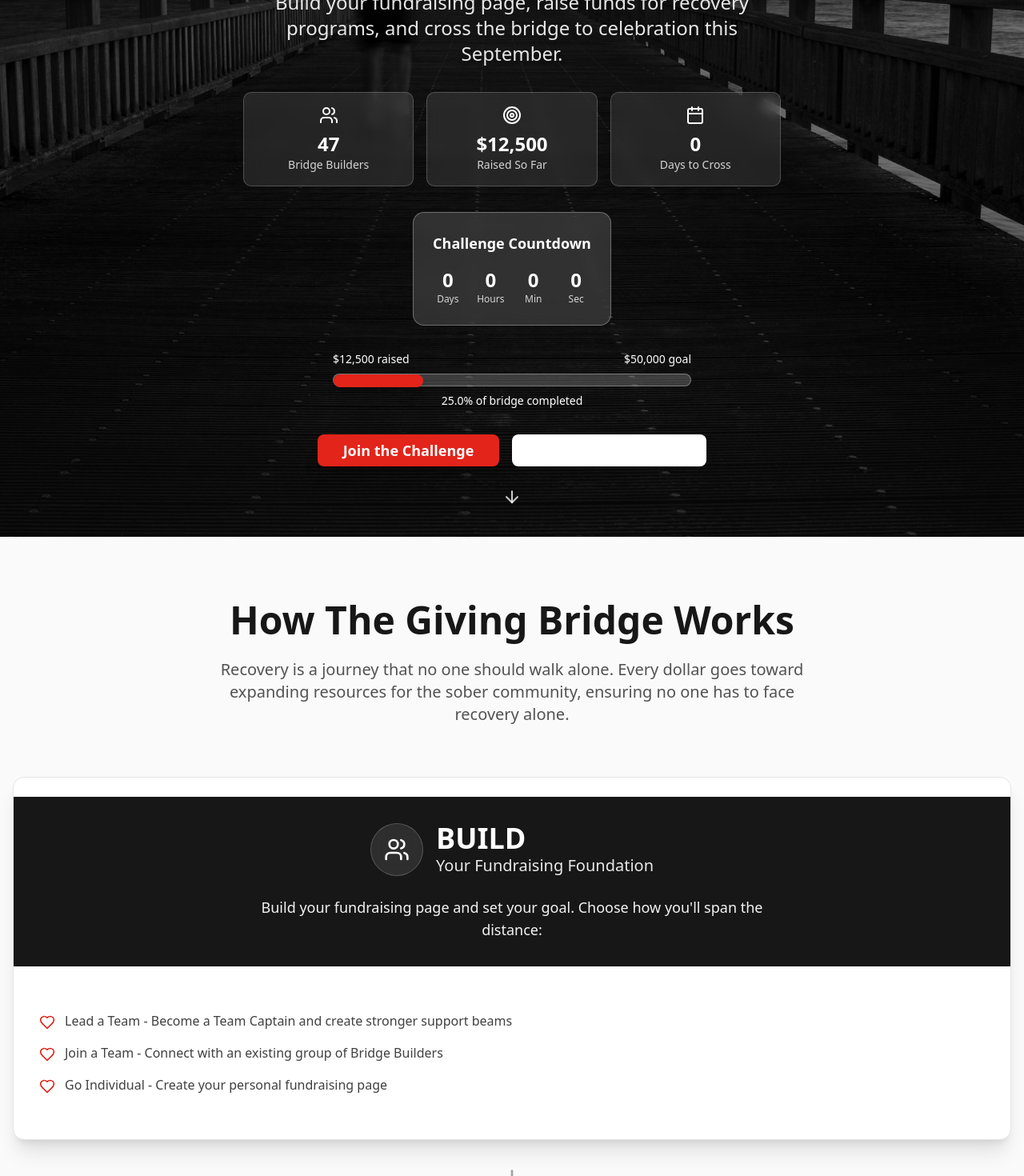
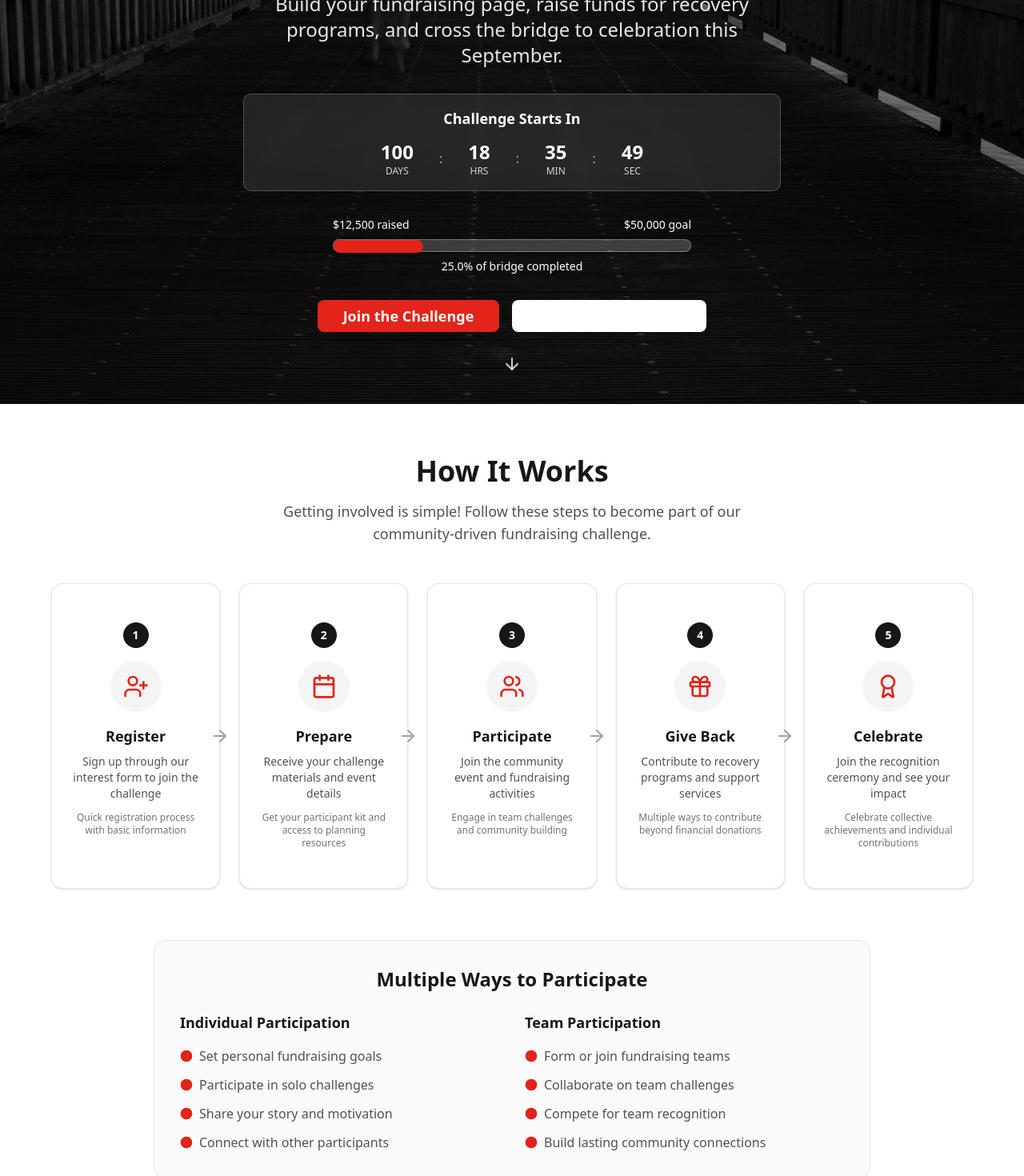
Before and after one commit to chans00n/thegivingbridge, a Next.js app in the folder frontend/: page / in a window 1280 px wide. Shown: the part 360-1830 px from the top of the page at 80% size. Built offline with nearby package versions, Linux system fonts and the light colour scheme.

Commit message:
feat(landing): improve countdown timer and replace hearts with neutral circles - Fix countdown functionality by updating target date to 2025-09-01 - Make countdown timer wider with better spacing - Replace heart icons with Circle icons throughout components - Maintain brand red color for consistency

```diff
--- a/frontend/src/app/page.tsx
+++ b/frontend/src/app/page.tsx
@@ -1,7 +1,4 @@
 import { HeroSection } from "@/components/landing/hero-section";
-import { BuildRaiseCross } from "@/components/landing/build-raise-cross";
-import { EventDetails } from "@/components/landing/event-details";
-import { ImpactStory } from "@/components/landing/impact-story";
 import { HowItWorks } from "@/components/landing/how-it-works";
 import { FAQSection } from "@/components/landing/faq-section";
 import { CTAFooter } from "@/components/landing/cta-footer";
@@ -10,9 +7,6 @@ export default function HomePage() {
   return (
     <main className="min-h-screen">
       <HeroSection />
-      <BuildRaiseCross />
-      <EventDetails />
-      <ImpactStory />
       <HowItWorks />
       <FAQSection />
       <CTAFooter />
--- a/frontend/src/components/landing/hero-section.tsx
+++ b/frontend/src/components/landing/hero-section.tsx
@@ -3,18 +3,16 @@
 import Link from "next/link";
 import { useState, useEffect } from "react";
 import { Button } from "@/components/ui/button";
-import { Calendar, Users, Target, ArrowDown } from "lucide-react";
+import { ArrowDown } from "lucide-react";
 
 interface HeroSectionProps {
   eventDate?: string; // Optional event date for countdown
-  currentParticipants?: number;
   fundraisingGoal?: number;
   currentlyRaised?: number;
 }
 
 export const HeroSection: React.FC<HeroSectionProps> = ({
-  eventDate = "2024-09-30", // Default September 30th
-  currentParticipants = 47,
+  eventDate = "2025-09-01", // September 1st - start of campaign
   fundraisingGoal = 50000,
   currentlyRaised = 12500,
 }) => {
@@ -36,6 +34,14 @@ export const HeroSection: React.FC<HeroSectionProps> = ({
           minutes: Math.floor((difference / 1000 / 60) % 60),
           seconds: Math.floor((difference / 1000) % 60),
         });
+      } else {
+        // If the date has passed, show zeros
+        setTimeLeft({
+          days: 0,
+          hours: 0,
+          minutes: 0,
+          seconds: 0,
+        });
       }
     };
 
@@ -48,7 +54,7 @@ export const HeroSection: React.FC<HeroSectionProps> = ({
   const progressPercentage = (currentlyRaised / fundraisingGoal) * 100;
 
   const scrollToDetails = () => {
-    const detailsSection = document.getElementById("build-raise-cross");
+    const detailsSection = document.getElementById("how-it-works");
     detailsSection?.scrollIntoView({ behavior: "smooth" });
   };
 
@@ -63,7 +69,7 @@ export const HeroSection: React.FC<HeroSectionProps> = ({
       <div className="absolute inset-0 bg-gradient-to-b from-neutral-900/20 via-transparent to-neutral-900/30"></div>
 
       {/* Content container */}
-      <div className="relative z-10 flex flex-col items-center justify-center text-center p-8 max-w-4xl mx-auto">
+      <div className="relative z-10 flex flex-col items-center justify-center text-center p-8 max-w-5xl mx-auto">
         {/* Main headline */}
         <h1 className="text-4xl sm:text-5xl md:text-6xl lg:text-7xl font-bold text-white mb-6 drop-shadow-lg">
           The Giving Bridge Challenge
@@ -96,58 +102,38 @@ export const HeroSection: React.FC<HeroSectionProps> = ({
           cross the bridge to celebration this September.
         </p>
 
-        {/* Stats cards */}
-        <div className="grid grid-cols-1 sm:grid-cols-3 gap-4 mb-8 w-full max-w-2xl">
-          <div className="bg-white/10 backdrop-blur-sm rounded-lg p-4 text-center border border-white/20">
-            <Users className="w-6 h-6 text-white mx-auto mb-2" />
-            <div className="text-2xl font-bold text-white">
-              {currentParticipants}
+        {/* Compact countdown timer */}
+        <div className="bg-white/10 backdrop-blur-sm rounded-lg p-4 mb-8 max-w-2xl w-full border border-white/20">
+          <h3 className="text-lg font-semibold text-white mb-3 text-center">
+            Challenge Starts In
+          </h3>
+          <div className="flex justify-center gap-6 md:gap-8">
+            <div className="text-center">
+              <div className="text-2xl font-bold text-white">
+                {timeLeft.days.toString().padStart(2, "0")}
+              </div>
+              <div className="text-xs text-white/80">DAYS</div>
             </div>
-            <div className="text-sm text-white/80">Bridge Builders</div>
-          </div>
-          <div className="bg-white/10 backdrop-blur-sm rounded-lg p-4 text-center border border-white/20">
-            <Target className="w-6 h-6 text-white mx-auto mb-2" />
-            <div className="text-2xl font-bold text-white">
-              ${currentlyRaised.toLocaleString()}
+            <div className="text-white/60 self-center">:</div>
+            <div className="text-center">
+              <div className="text-2xl font-bold text-white">
+                {timeLeft.hours.toString().padStart(2, "0")}
+              </div>
+              <div className="text-xs text-white/80">HRS</div>
             </div>
-            <div className="text-sm text-white/80">Raised So Far</div>
-          </div>
-          <div className="bg-white/10 backdrop-blur-sm rounded-lg p-4 text-center border border-white/20">
-            <Calendar className="w-6 h-6 text-white mx-auto mb-2" />
-            <div className="text-2xl font-bold text-white">{timeLeft.days}</div>
-            <div className="text-sm text-white/80">Days to Cross</div>
-          </div>
-        </div>
-
-        {/* Countdown timer */}
-        <div className="bg-white/15 backdrop-blur-sm rounded-xl p-6 mb-8 max-w-lg border border-white/30">
-          <h3 className="text-lg font-semibold text-white mb-4">
-            Challenge Countdown
-          </h3>
-          <div className="grid grid-cols-4 gap-4 text-center">
-            <div>
+            <div className="text-white/60 self-center">:</div>
+            <div className="text-center">
               <div className="text-2xl font-bold text-white">
-                {timeLeft.days}
+                {timeLeft.minutes.toString().padStart(2, "0")}
               </div>
-              <div className="text-xs text-white/80">Days</div>
+              <div className="text-xs text-white/80">MIN</div>
             </div>
-            <div>
+            <div className="text-white/60 self-center">:</div>
+            <div className="text-center">
               <div className="text-2xl font-bold text-white">
-                {timeLeft.hours}
+                {timeLeft.seconds.toString().padStart(2, "0")}
               </div>
-              <div className="text-xs text-white/80">Hours</div>
-            </div>
-            <div>
-              <div className="text-2xl font-bold text-white">
-                {timeLeft.minutes}
-              </div>
-              <div className="text-xs text-white/80">Min</div>
-            </div>
-            <div>
-              <div className="text-2xl font-bold text-white">
-                {timeLeft.seconds}
-              </div>
-              <div className="text-xs text-white/80">Sec</div>
+              <div className="text-xs text-white/80">SEC</div>
             </div>
           </div>
         </div>
--- a/frontend/src/components/landing/how-it-works.tsx
+++ b/frontend/src/components/landing/how-it-works.tsx
@@ -5,6 +5,7 @@ import {
   Gift,
   Award,
   ArrowRight,
+  Circle,
 } from "lucide-react";
 import { Card, CardContent } from "@/components/ui/card";
 
@@ -43,7 +44,7 @@ export const HowItWorks = () => {
   ];
 
   return (
-    <section className="py-16 bg-neutral-50 dark:bg-neutral-900">
+    <section className="py-16 bg-white dark:bg-neutral-800">
       <div className="container mx-auto px-4">
         {/* Section header */}
         <div className="text-center mb-12">
@@ -61,16 +62,16 @@ export const HowItWorks = () => {
           <div className="grid md:grid-cols-2 lg:grid-cols-3 xl:grid-cols-5 gap-6">
             {steps.map((step, index) => (
               <div key={index} className="relative">
-                <Card className="h-full hover:shadow-lg transition-shadow">
+                <Card className="h-full hover:shadow-lg transition-shadow border border-neutral-200 dark:border-neutral-700">
                   <CardContent className="p-6 text-center">
                     {/* Step number */}
-                    <div className="bg-blue-500 text-white rounded-full w-8 h-8 flex items-center justify-center text-sm font-bold mb-4 mx-auto">
+                    <div className="bg-neutral-900 dark:bg-neutral-700 text-white rounded-full w-8 h-8 flex items-center justify-center text-sm font-bold mb-4 mx-auto">
                       {index + 1}
                     </div>
 
                     {/* Icon */}
-                    <div className="bg-blue-50 dark:bg-blue-900/20 rounded-full w-16 h-16 flex items-center justify-center mx-auto mb-4">
-                      <step.icon className="w-8 h-8 text-blue-500" />
+                    <div className="bg-neutral-100 dark:bg-neutral-800 rounded-full w-16 h-16 flex items-center justify-center mx-auto mb-4">
+                      <step.icon className="w-8 h-8 text-[#E2241A]" />
                     </div>
 
                     {/* Title */}
@@ -93,7 +94,7 @@ export const HowItWorks = () => {
                 {/* Arrow for larger screens */}
                 {index < steps.length - 1 && (
                   <div className="hidden xl:block absolute top-1/2 -right-3 transform -translate-y-1/2 z-10">
-                    <ArrowRight className="w-6 h-6 text-blue-500" />
+                    <ArrowRight className="w-6 h-6 text-neutral-400" />
                   </div>
                 )}
               </div>
@@ -102,31 +103,55 @@ export const HowItWorks = () => {
         </div>
 
         {/* Additional info */}
-        <div className="mt-16 bg-white dark:bg-neutral-800 rounded-lg p-8 max-w-4xl mx-auto">
+        <div className="mt-16 bg-neutral-50 dark:bg-neutral-900 rounded-xl p-8 max-w-4xl mx-auto border border-neutral-200 dark:border-neutral-700">
           <h3 className="text-2xl font-bold text-center text-neutral-900 dark:text-white mb-6">
             Multiple Ways to Participate
           </h3>
           <div className="grid md:grid-cols-2 gap-8">
             <div>
-              <h4 className="font-semibold text-lg mb-3 text-neutral-900 dark:text-white">
+              <h4 className="font-semibold text-lg mb-4 text-neutral-900 dark:text-white">
                 Individual Participation
               </h4>
-              <ul className="space-y-2 text-neutral-600 dark:text-neutral-300">
-                <li>• Set personal fundraising goals</li>
-                <li>• Participate in solo challenges</li>
-                <li>• Share your story and motivation</li>
-                <li>• Connect with other participants</li>
+              <ul className="space-y-3 text-neutral-600 dark:text-neutral-300">
+                <li className="flex items-start gap-2">
+                  <Circle className="w-4 h-4 text-[#E2241A] mt-1 flex-shrink-0 fill-current" />
+                  Set personal fundraising goals
+                </li>
+                <li className="flex items-start gap-2">
+                  <Circle className="w-4 h-4 text-[#E2241A] mt-1 flex-shrink-0 fill-current" />
+                  Participate in solo challenges
+                </li>
+                <li className="flex items-start gap-2">
+                  <Circle className="w-4 h-4 text-[#E2241A] mt-1 flex-shrink-0 fill-current" />
+                  Share your story and motivation
+                </li>
+                <li className="flex items-start gap-2">
+                  <Circle className="w-4 h-4 text-[#E2241A] mt-1 flex-shrink-0 fill-current" />
+                  Connect with other participants
+                </li>
               </ul>
             </div>
             <div>
-              <h4 className="font-semibold text-lg mb-3 text-neutral-900 dark:text-white">
+              <h4 className="font-semibold text-lg mb-4 text-neutral-900 dark:text-white">
                 Team Participation
               </h4>
-              <ul className="space-y-2 text-neutral-600 dark:text-neutral-300">
-                <li>• Form or join fundraising teams</li>
-                <li>• Collaborate on team challenges</li>
-                <li>• Compete for team recognition</li>
-                <li>• Build lasting community connections</li>
+              <ul className="space-y-3 text-neutral-600 dark:text-neutral-300">
+                <li className="flex items-start gap-2">
+                  <Circle className="w-4 h-4 text-[#E2241A] mt-1 flex-shrink-0 fill-current" />
+                  Form or join fundraising teams
+                </li>
+                <li className="flex items-start gap-2">
+                  <Circle className="w-4 h-4 text-[#E2241A] mt-1 flex-shrink-0 fill-current" />
+                  Collaborate on team challenges
+                </li>
+                <li className="flex items-start gap-2">
+                  <Circle className="w-4 h-4 text-[#E2241A] mt-1 flex-shrink-0 fill-current" />
+                  Compete for team recognition
+                </li>
+                <li className="flex items-start gap-2">
+                  <Circle className="w-4 h-4 text-[#E2241A] mt-1 flex-shrink-0 fill-current" />
+                  Build lasting community connections
+                </li>
               </ul>
             </div>
           </div>
```
Also changed, not shown: frontend/src/components/landing/cta-footer.tsx (+3 -5 lines).
